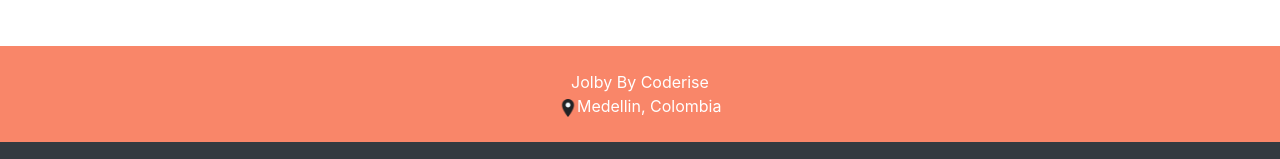
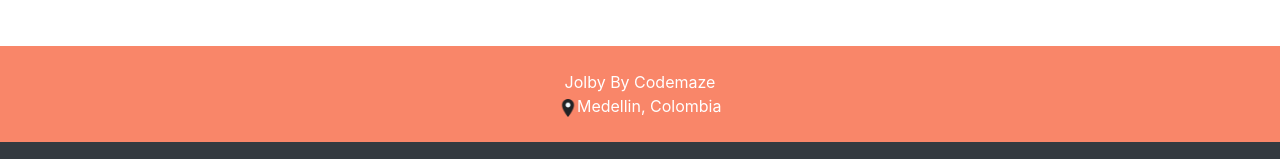
Before and after one commit to CrisRuedaP/Jolby, a React (Create React App) app: page / in a window 1280 px wide. Shown: the part 915-1074 px from the top of the page. Built offline with nearby package versions, Linux system fonts and the light colour scheme; no server answers.

Commit message:
fixed footer

```diff
--- a/src/components/footer/index.js
+++ b/src/components/footer/index.js
@@ -13,7 +13,7 @@
       <div className="footer__up">
         <Nav className="justify-content-center" activeKey="/home">
           <p className="text-center mt-4 mb-4">
-            Jolby By Coderise
+            Jolby By Codemaze
             <br />
             <img className="footer__up-icon" src={Icon_marker} alt={"icon"} />
             Medellin, Colombia
```
